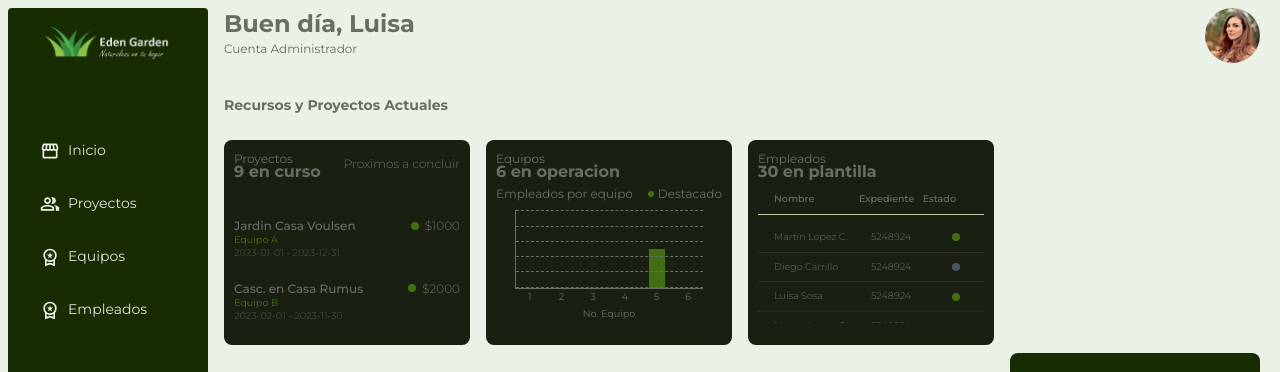
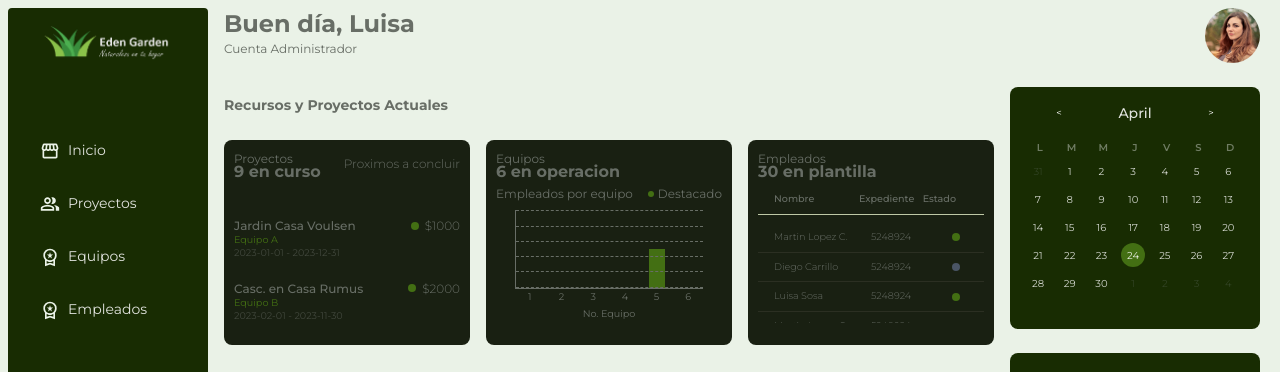
Before and after one commit to ZiftK/EdenGarden, a Next.js app in the folder src/next_front_end/: page /dashboard in a window 1280 px wide. Shown: the top 372 px of the page. Built offline with nearby package versions, Linux system fonts and the light colour scheme; no server answers.

Commit message:
style: refactor Calendar component to always display CalendarDesktop; implement CalendarButtons for month navigation in CalendarDesktop

```diff
--- a/src/next_front_end/src/components/ERP/moleculs/Calendar/Calendar.tsx
+++ b/src/next_front_end/src/components/ERP/moleculs/Calendar/Calendar.tsx
@@ -6,9 +6,7 @@ export default function Calendar() {
 
     return (
     <>
-        <div className="hidden lg:block">
-            <CalendarDesktop />
-        </div>
+        <CalendarDesktop />
         <CalendarMobile date={date}/>
 
     </>
--- a/src/next_front_end/src/entities/calendar/ui/CalendarDesktop.tsx
+++ b/src/next_front_end/src/entities/calendar/ui/CalendarDesktop.tsx
@@ -1,6 +1,78 @@
-export default function CalendarDesktop() {
-    return(
-        <>
-        </>
-    )
+"use client";
+
+import { useState } from "react";
+import {
+  format, addMonths, subMonths,
+  startOfMonth, endOfMonth, eachDayOfInterval,
+  startOfWeek, endOfWeek, isSameMonth, isSameDay
+} from "date-fns";
+
+export default function CalendarButtons() {
+  const [currentDate, setCurrentDate] = useState(new Date());
+
+  const monthStart = startOfMonth(currentDate);
+  const monthEnd = endOfMonth(currentDate);
+  const startDate = startOfWeek(monthStart, { weekStartsOn: 1 });
+  const endDate = endOfWeek(monthEnd, { weekStartsOn: 1 });
+
+  const days = eachDayOfInterval({ start: startDate, end: endDate });
+
+  const handlePrevMonth = () => {
+    setCurrentDate(prev => subMonths(prev, 1));
+  };
+
+  const handleNextMonth = () => {
+    setCurrentDate(prev => addMonths(prev, 1));
+  };
+
+  return (
+    <div className="w-full max-w-[450px] bg-[rgba(24,44,2)] p-4 rounded-lg flex flex-col items-center mt-2 select-none">
+
+      {/* HEADER: Botones + Mes */}
+      <div className="flex items-center justify-around w-full mb-4">
+        <button
+          onClick={handlePrevMonth}
+          className="text-white text-xs p-1 rounded-full hover:bg-white/10 transition"
+        >
+          {"<"}
+        </button>
+
+        <h3 className="text-md font-medium">
+          {format(currentDate, "MMMM")}
+        </h3>
+
+        <button
+          onClick={handleNextMonth}
+          className="text-white text-xs p-1 rounded-full hover:bg-white/10 transition"
+        >
+          {">"}
+        </button>
+      </div>
+
+      {/* Días de la semana */}
+      <div className="grid grid-cols-7 gap-1 text-center w-full">
+        {["L", "M", "M", "J", "V", "S", "D"].map((day, index) => (
+          <div key={index} className="text-gray-100/40 text-[10px] font-semibold">
+            {day}
+          </div>
+        ))}
+
+        {/* Días del mes */}
+        {days.map((day, index) => (
+          <div
+            key={index}
+            className={`w-6 h-6 flex items-center justify-center rounded-full text-[10px] ${
+              isSameDay(day, new Date())
+                ? "bg-[var(--green-dark-500)]"
+                : !isSameMonth(day, currentDate)
+                  ? "text-gray-400/20"
+                  : "text-white/80"
+            }`}
+          >
+            {format(day, "d")}
+          </div>
+        ))}
+      </div>
+    </div>
+  );
 }
```
